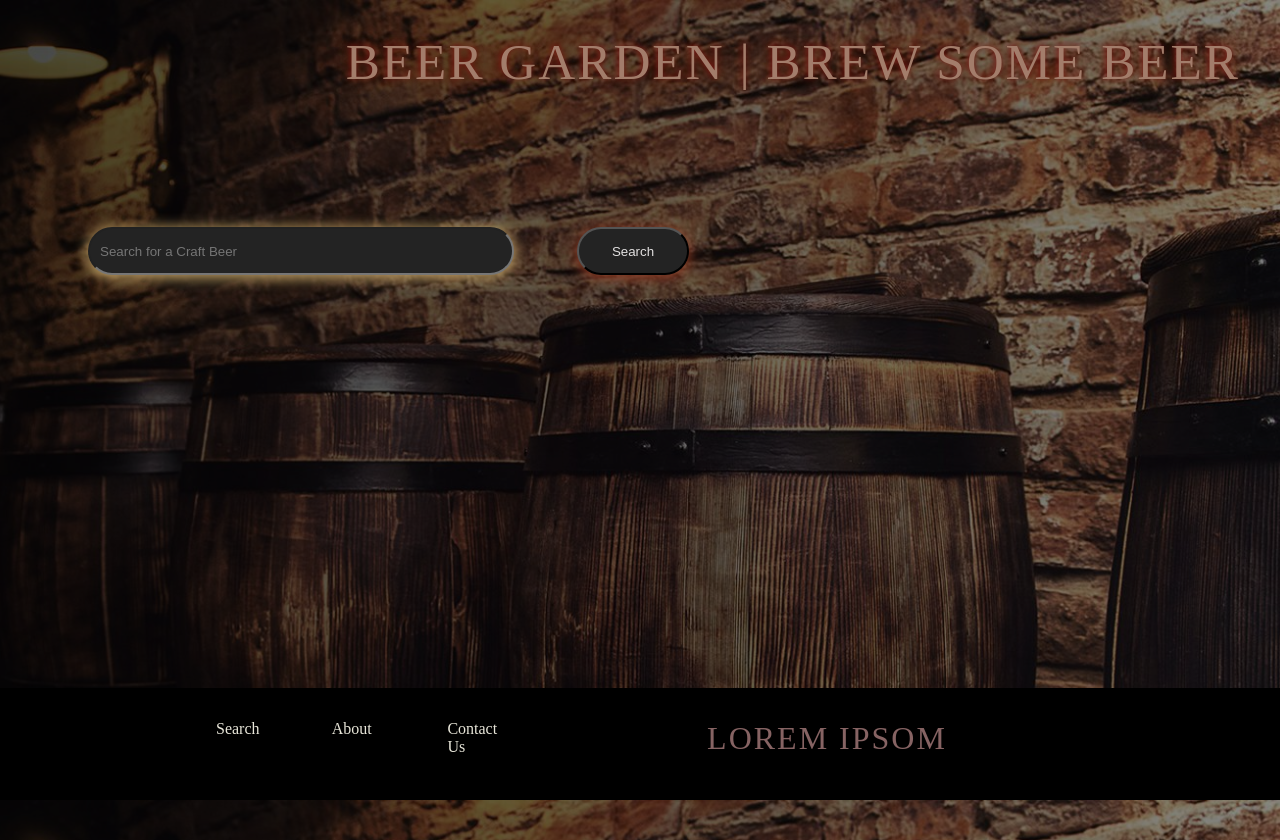
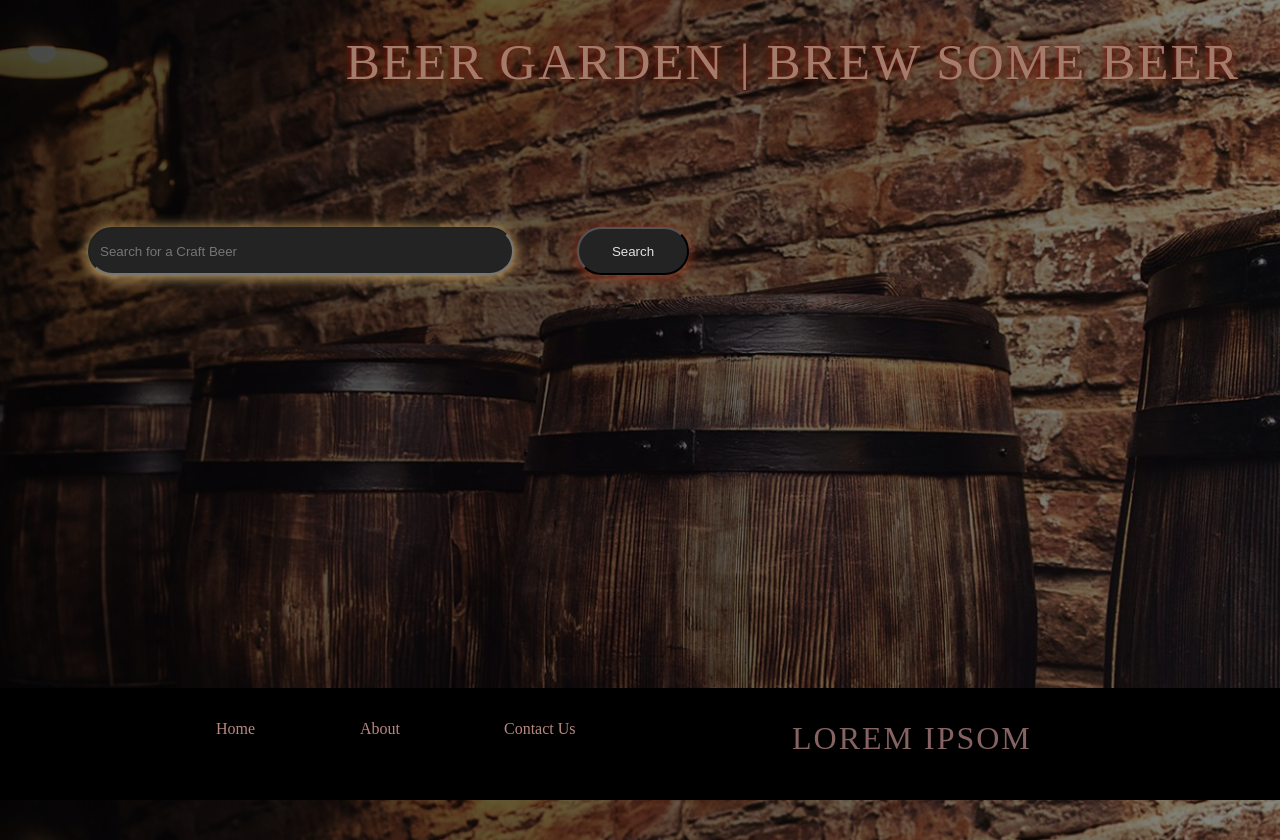
Before and after one commit to thegirlyoucallryan/BeerGarden, a React (Create React App) app: page / in a window 1280 px wide. Shown: the top 840 px of the page. Built offline with nearby package versions, Linux system fonts and the light colour scheme; a web font is replaced by a local one.

Commit message:
adjust menu

```diff
--- a/src/components/Footer.js
+++ b/src/components/Footer.js
@@ -9,7 +9,7 @@ const Footer = () => {
       <div className={styles.footer}>
 
           <ul>
-              <li className={styles.li}>Search</li>
+              <li className={styles.li}>Home</li>
               <li className={styles.li}>About</li>
               <li className={styles.li}>Contact Us</li>
 
--- a/src/components/Footer.module.css
+++ b/src/components/Footer.module.css
@@ -27,6 +27,8 @@ ul{
     list-style-type: none;
     background-color: black !important;
     box-shadow: none;
+    width: 5rem;
+    color: rgb(184, 136, 128)
 
 
 }
```
